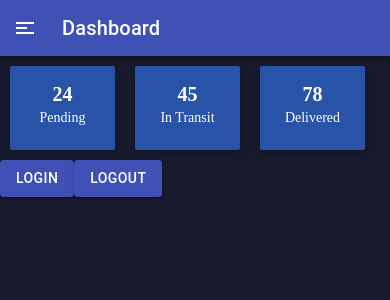
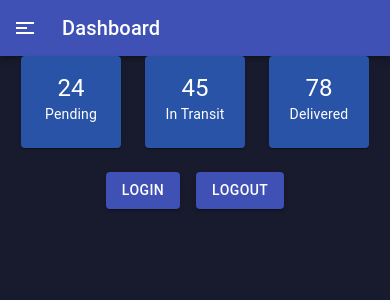
Before and after one commit to devops-urolime/Riggo, a React (Create React App) app in the folder marketplace-ui/: page / in a window 390 px wide. Shown: the top 300 px of the page. Built offline with nearby package versions, Linux system fonts and the light colour scheme; what auth0-js would draw is missing.

Commit message:
RIG-226: - RIG-227: Responsive design for Mobile Views. - RIG-228: Responsive design for Desktop Views.

```diff
--- a/marketplace-ui/src/components/App.js
+++ b/marketplace-ui/src/components/App.js
@@ -68,7 +68,7 @@ class App extends Component {
 }
 
 App.propTypes = {
-  auth: PropTypes.number,
+  auth: PropTypes.object,
 };
 
 export default App;
--- a/marketplace-ui/src/components/App.scss
+++ b/marketplace-ui/src/components/App.scss
@@ -1,5 +1,4 @@
 @import 'base.scss';
-@import 'color.scss';
 
 .App {
   text-align: center;
--- a/marketplace-ui/src/components/CardSummary.js
+++ b/marketplace-ui/src/components/CardSummary.js
@@ -1,13 +1,22 @@
 import React from 'react';
 import PropTypes from 'prop-types';
 import './CardSummary.scss';
+import Card from '@material-ui/core/Card';
+import CardContent from '@material-ui/core/CardContent';
+import Typography from '@material-ui/core/Typography';
 
 const CardSummary = ({number, label}) => {
   return (
-    <div className="CardSummary">
-       <p className="number">{number}</p>
-       <p className="label">{label}</p>
-    </div>
+    <Card className="CardSummary">
+      <CardContent>
+        <Typography className="CardSummary__number" variant="h5" component="h2">
+          {number}
+        </Typography>
+        <Typography className="CardSummary__label" variant="body2" component="p">
+          {label}
+        </Typography>
+      </CardContent>
+    </Card>
   );
 };
 
--- a/marketplace-ui/src/components/CardSummary.scss
+++ b/marketplace-ui/src/components/CardSummary.scss
@@ -1,23 +1,19 @@
 @import 'base.scss';
-@import 'color.scss';
 
 .CardSummary{
-    width: 105px;
-    height: 84px;
-    background: $card-background;
-    box-shadow: 0 3px 10px $card-shadow;
-    border-radius: 2px;
+    width: 100px;
+    background: $card-background !important;
     text-align: center;
-    margin: 10px;
-    display: inline-block;
-    .number {
-        font-size: 20px;
-        line-height: 27px;
-        padding-top: 15px;
-        font-weight: bolder;
+    color: $general-text !important;
+    &__number {
+
     }
-    .label{
-        font-size: 14px;
-        line-height: 19px;
+    &__label{
+    }
+    @media (min-width: $md-min-width) {
+        width: 200px;
+    }
+    @media (min-width: $xl-min-width) {
+        width: 300px;
     }
 }
--- a/marketplace-ui/src/components/HomePage.js
+++ b/marketplace-ui/src/components/HomePage.js
@@ -4,23 +4,40 @@ import { withRouter } from 'react-router-dom';
 import Button from '@material-ui/core/Button';
 import './CardSummary.scss';
 import CardSummary from './CardSummary';
+import Grid from '@material-ui/core/Grid';
 
 const HomePage = (props) => {
   const {auth:{login, logout}} = props;
   return (
-    <section>
-      <section>
+    <Grid container spacing={3}>
+      <Grid item xs={12}>
+        <Grid container justify="center" spacing={3}>
+          <Grid item>
             <CardSummary number={24} label="Pending"/>
+          </Grid>
+          <Grid item>
             <CardSummary number={45} label="In Transit"/>
+          </Grid>
+          <Grid item>
             <CardSummary number={78} label="Delivered"/>
-      </section>
+          </Grid>
+        </Grid>
+      </Grid>
+      <Grid item xs={12}>
+        <Grid container justify="center" spacing={2}>
+          <Grid item>
             <Button variant="contained" color="primary" onClick={() => login()}>
               Login
             </Button>
+          </Grid>
+          <Grid item>
             <Button variant="contained" color="primary" onClick={() => logout() }>
               Logout
             </Button>
-    </section>
+          </Grid>
+        </Grid>
+      </Grid>
+    </Grid>
   );
 };
 
--- a/marketplace-ui/src/components/SideBar.js
+++ b/marketplace-ui/src/components/SideBar.js
@@ -10,7 +10,6 @@ import ListItem from '@material-ui/core/ListItem';
 import ListItemIcon from '@material-ui/core/ListItemIcon';
 import ListItemText from '@material-ui/core/ListItemText';
 import PropTypes from 'prop-types';
-import Callback from './Callback';
 
 const drawerWidth = 240;
 
@@ -101,8 +100,7 @@ const SideBar = ({isOpen, handleClose}) => {
   );
 };
 
-
-Callback.propTypes = {
+SideBar.propTypes = {
   isOpen: PropTypes.bool,
   handleClose: PropTypes.func,
 };
--- a/marketplace-ui/src/components/_base.scss
+++ b/marketplace-ui/src/components/_base.scss
@@ -1,3 +1,6 @@
+@import 'color.scss';
+@import 'media-breakpoint.scss';
+
 html, body, #root {
     height: 100%;
     font-family: Avenir;
--- /dev/null
+++ b/marketplace-ui/src/components/_media-breakpoint.scss
@@ -0,0 +1,8 @@
+// Small devices (landscape phones, 576px and up)
+$sm-min-width: 576px;
+// Medium devices (tablets, 768px and up)
+$md-min-width: 768px;
+// Large devices (desktops, 992px and up)
+$lg-min-width: 992px ;
+// Extra large devices (large desktops, 1200px and up)
+$xl-min-width: 1200px;
```
Lines whose indentation alone changed are shown as unchanged.
